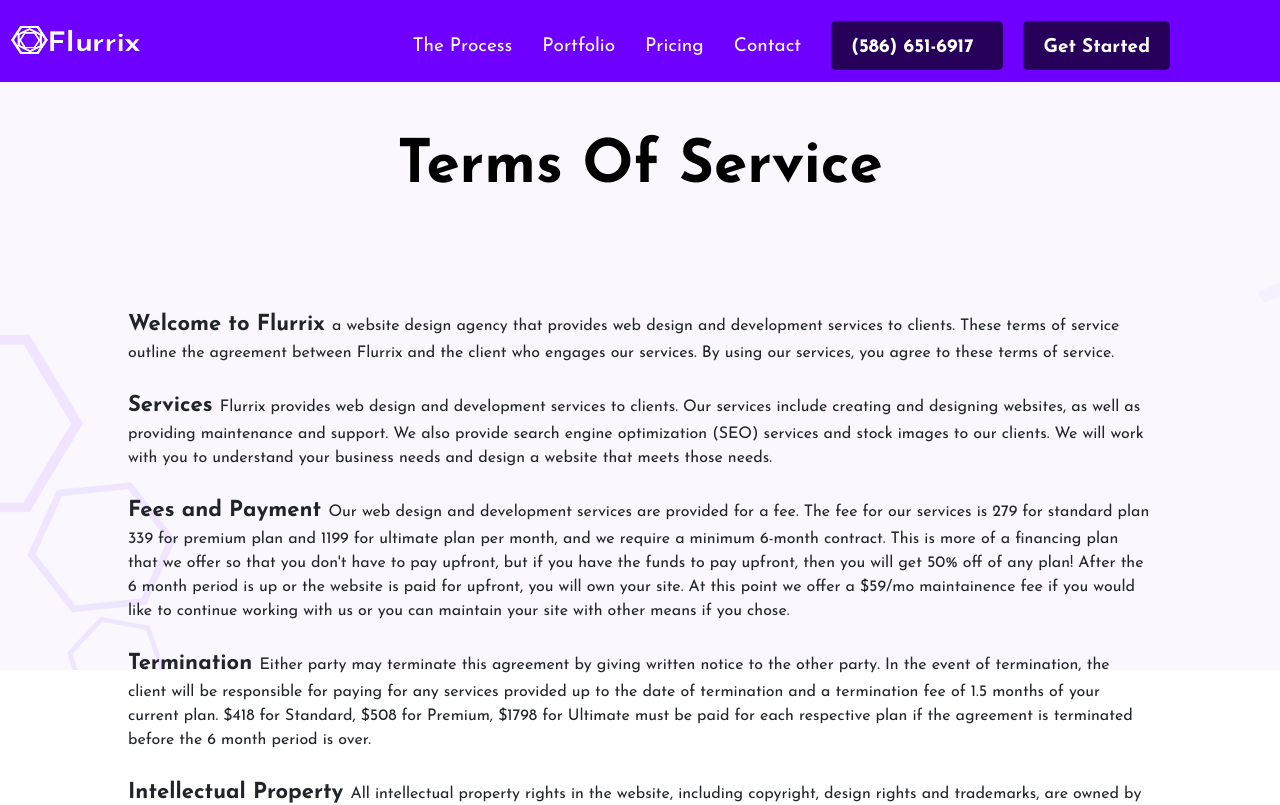
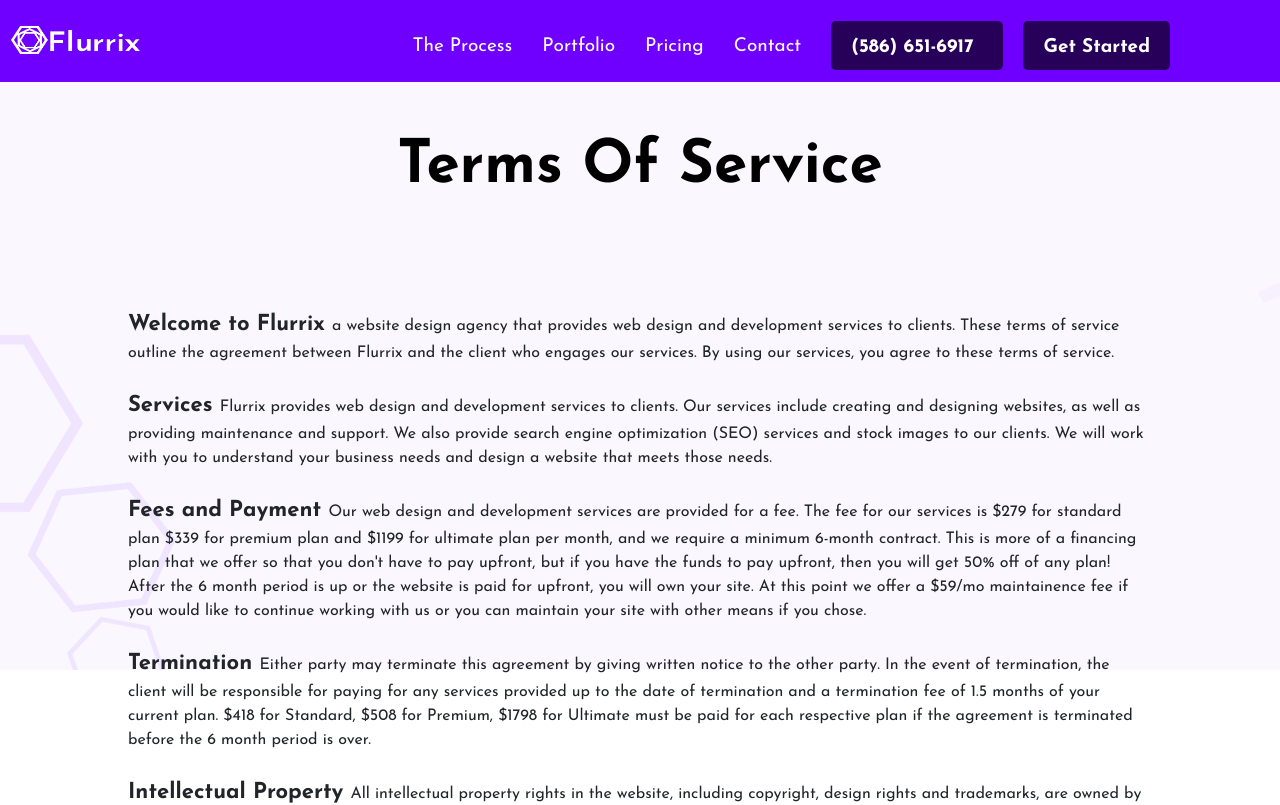
Before and after one commit to AGRTECH/flurrix, a React (Create React App) app: page /termsofservice in a window 1280 px wide. Shown: the top 805 px of the page. Built offline with nearby package versions, Linux system fonts and the light colour scheme.

Commit message:
dollah bills

```diff
--- a/src/components/TOSSection2.js
+++ b/src/components/TOSSection2.js
@@ -23,7 +23,7 @@ const TOSSection2 = () => {
       <p className="tos-section">
         <span className="tos-title"> Fees and Payment </span> Our web design and
         development services are provided for a fee. The fee for our services is
-        279 for standard plan 339 for premium plan and 1199 for ultimate plan
+        $279 for standard plan $339 for premium plan and $1199 for ultimate plan
         per month, and we require a minimum 6-month contract. This is more of a
         financing plan that we offer so that you don't have to pay upfront, but
         if you have the funds to pay upfront, then you will get 50% off of any
```
